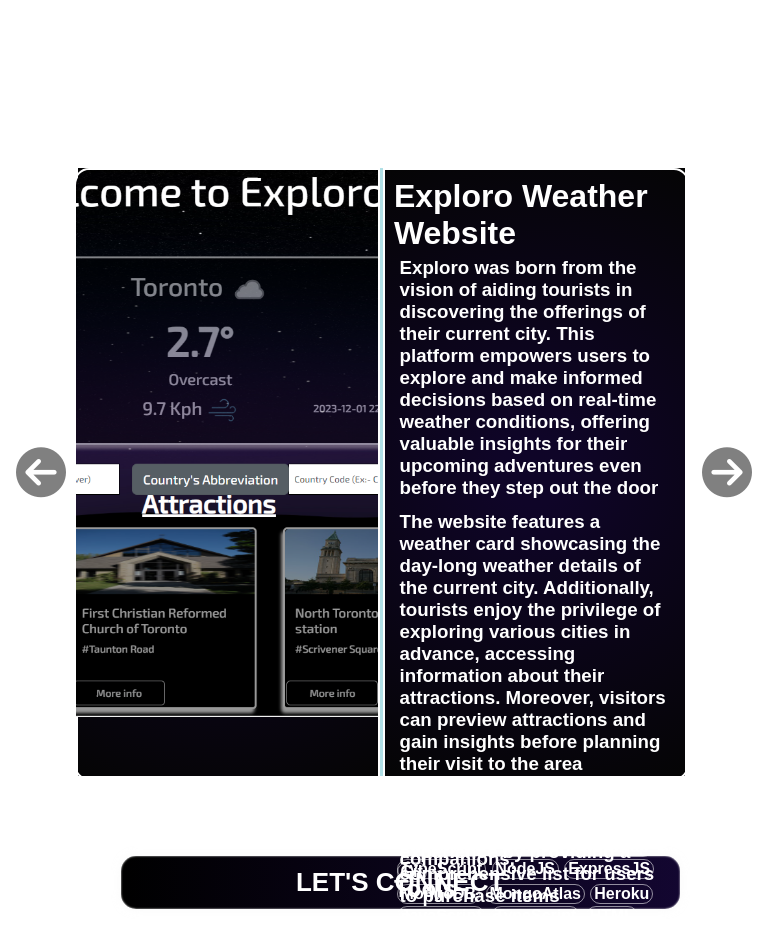
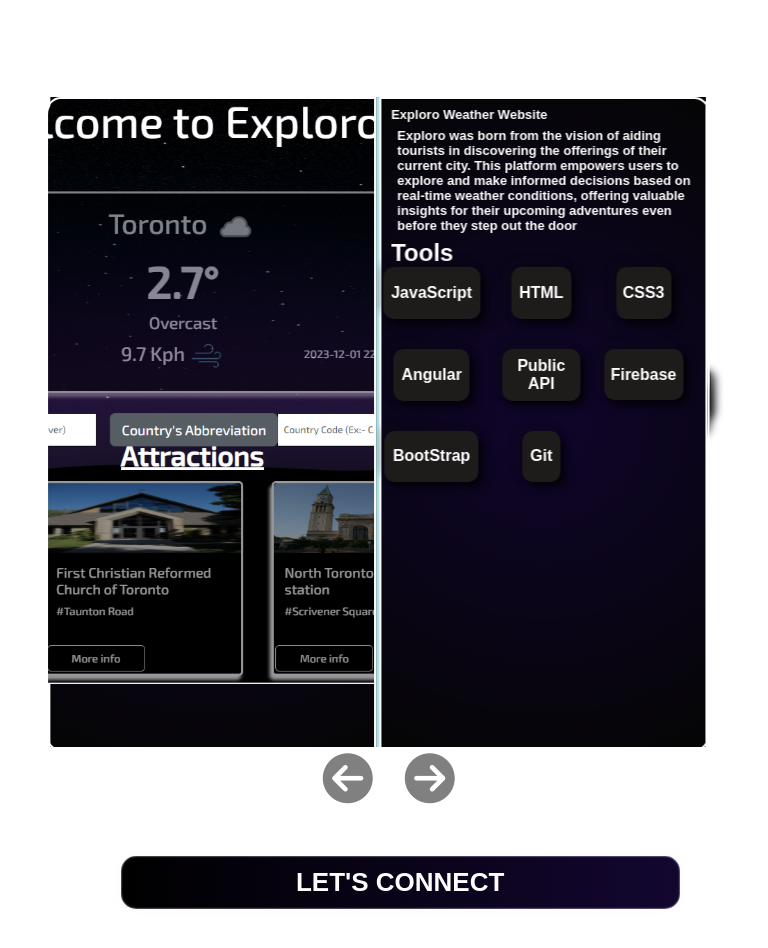
Before and after one commit to AbhiArora1998/Portfolio, a React (Create React App) app: page / in a window 768 px wide. Shown: the part 2140-3088 px from the top of the page. Built offline with nearby package versions, Linux system fonts and the light colour scheme.

Commit message:
website_testing_completed

```diff
--- a/src/App.css
+++ b/src/App.css
@@ -169,6 +169,28 @@
 padding-top: 5%;
 flex-direction: row-reverse;
 
+}
+
+.projectToolsContainer{
+  display: inline-grid;
+  gap: 30px;
+  grid-template-columns: auto auto auto auto auto;
+  text-align: center;
+
+  justify-items: center;
+
+}
+.flexStyleforProjectTools{
+  display: flex;
+  height: 50px;
+
+  border-radius: 10px;
+  box-shadow:  5px 5px 8px rgba(0, 0, 0, 0.737),
+             -5px -5px 8px #0f0f0f44;
+  border-radius: 10px;
+  background-color: #1E1B1B;
+  align-items: center;
+  padding: 1% 10%;
 }
 .centerDiv{
   width: fit-content;
@@ -478,19 +500,20 @@
 
 .projectContainer{
   display: flex;
-  justify-content: space-between;
+  justify-content: center;
   align-items: center;
   height: 95%;
   font-family: sans-serif;
+  min-height: 650px !important;
 }
 /* project > book  */
 
 .book{
 
   position: relative;
-  width: 80%;
-  height: 80%;
-  left: -32%;
+  width: 85%;
+  height: 80vh;
+  left: -35%;
  transform: translate(50%);
 
 }
@@ -504,7 +527,7 @@
   top: 0;
 
   perspective: 2000px;
-
+ min-height: 650px;
 }
 
 .front,.back{
@@ -609,6 +632,7 @@
  padding-left: 3%;
  padding-right: 3%;
 }
+
 .borderRadius{
   border: 1px solid rgba(255, 255, 255, 0.548);
   border-radius: 15px;
@@ -899,10 +923,69 @@
     color: white;
     text-decoration: none;
     border-radius: 15px;
+    text-align: center;
+  }
+
+  .projectToolsContainer{
+    display: inline-grid;
+    gap: 10px;
+    grid-template-columns: auto  auto  ;
+    text-align: center;
+
+    justify-items: center;
+
+  }
+  .flexStyleforProjectTools{
+    display: flex;
+    height: 50px;
+
+    border-radius: 10px;
+    box-shadow:  5px 5px 8px rgba(0, 0, 0, 0.737),
+               -5px -5px 8px #0f0f0f44;
+    border-radius: 10px;
+    background-color: #1E1B1B;
+    align-items: center;
+    padding: 1% 2%;
+  }
+}
+
+#next-btn, #prev-btn{
+  position: relative;
+  top: 48%;
+  left: 48%;
+  transform: translate(-100%, -0%);
+}
+
+@media screen and (max-width:1289px) {
+  /* Projects */
+  .aboutInfoProjects h1, .aboutInfoProjects h3{
+    font-size: small;
+
+  }
 
 
+}
+
+@media screen and (max-width:1289px) and (min-width:768px) {
+  .projectToolsContainer{
+    display: inline-grid;
+    gap: 30px;
+    grid-template-columns: auto auto auto  ;
     text-align: center;
 
+    justify-items: center;
 
   }
+  .flexStyleforProjectTools{
+    display: flex;
+    height: 50px;
+
+    border-radius: 10px;
+    box-shadow:  5px 5px 8px rgba(0, 0, 0, 0.737),
+               -5px -5px 8px #0f0f0f44;
+    border-radius: 10px;
+    background-color: #1E1B1B;
+    align-items: center;
+    padding: 1% 10%;
+  }
 }
--- a/src/components/Sections/Projects.jsx
+++ b/src/components/Sections/Projects.jsx
@@ -40,7 +40,7 @@
         if (currentLocation < maxLocation && paper1Ref.current) {
 
             setCurrentLocation((prevLocation) => {
-            console.log(prevLocation,"nextButton")
+                console.log(prevLocation, "nextButton")
 
                 switch (currentLocation) {
                     case 1:
@@ -76,13 +76,14 @@
                         throw new Error("unkown state")
                 }
 
-                return prevLocation + 1 });
+                return prevLocation + 1
+            });
         }
     }
     function goprevPage() {
         setCurrentLocation((prevLocation) => {
             if ((prevLocation) > 1 && paper1Ref.current) {
-                console.log((prevLocation),"backButton")
+                console.log((prevLocation), "backButton")
 
 
                 switch (prevLocation) {
@@ -120,26 +121,24 @@
                 }
 
             }
-            if(prevLocation <3){
+            if (prevLocation < 3) {
                 return prevLocation
             }
 
-            return prevLocation - 1 });
+            return prevLocation - 1
+        });
 
 
 
     }
 
 
-    return <div id="projectsScroll" style={{ height: "100vh" }}>
+    return <div id="projectsScroll" style={{ minHeight: "100vh" }}>
         <h1 className="title">
             Projects
         </h1>
         <div className="projectContainer">
-            <button ref={prevBtn} onClick={goprevPage} id="prev-btn">
-                <i className="fas fa-arrow-circle-left"></i>
 
-            </button>
             <div ref={book} id="book" className="book">
                 {/* paper 1 */}
                 <div ref={paper1Ref} id="p1" className="paper flipped ">
@@ -208,11 +207,15 @@
 
 
             </div>
-            <button ref={nextBtn} onClick={goNextpage} id="next-btn">
-                <i className="fas fa-arrow-circle-right"></i>
-            </button>
+
         </div>
+        <button ref={prevBtn} onClick={goprevPage} id="prev-btn">
+            <i className="fas fa-arrow-circle-left"></i>
 
+        </button>
+        <button ref={nextBtn} onClick={goNextpage} id="next-btn">
+            <i className="fas fa-arrow-circle-right"></i>
+        </button>
     </div>
 }
 
--- a/src/components/Sections/projectsInfo/projectsAbout.jsx
+++ b/src/components/Sections/projectsInfo/projectsAbout.jsx
@@ -12,13 +12,20 @@
 
         </div>
         <h2>Tools</h2>
-        <div style={{ display: "flex", justifyContent: "flex-start",flexWrap:"wrap", }}>
+        <div className="projectToolsContainer">
+            {props.data.projectTools.map((value,index) => {
+                return <div className="flexStyleforProjectTools" key={index} >
+                    <h4>{value}</h4>
+                </div>
+            })}
+        </div>
+        {/* <div style={{ display: "flex", justifyContent: "flex-start",flexWrap:"wrap", }}>
             {props.data.projectTools.map((value,index) => {
                 return <div style={{textAlign:"center"}} key={index} className="borderRadius">
                     <h4>{value}</h4>
                 </div>
             })}
-        </div>
+        </div> */}
     </div>
 }
 export default ProjectsAbout;
--- a/src/components/Sections/projectsInfo/projectsData.jsx
+++ b/src/components/Sections/projectsInfo/projectsData.jsx
@@ -10,7 +10,6 @@
         projectImg:exploro,
         projectTools:["JavaScript","HTML","CSS3","Angular","Public API","Firebase","BootStrap","Git"],
         projectAbout:["Exploro was born from the vision of aiding tourists in discovering the offerings of their current city. This platform empowers users to explore and make informed decisions based on real-time weather conditions, offering valuable insights for their upcoming adventures even before they step out the door",
-        "The website features a weather card showcasing the day-long weather details of the current city. Additionally, tourists enjoy the privilege of exploring various cities in advance, accessing information about their attractions. Moreover, visitors can preview attractions and gain insights before planning their visit to the area"
         ]
     },
     {
@@ -19,7 +18,6 @@
         projectImg:tindog,
         projectTools:["JavaScript","TypeScript","HTML","CSS3","Git Static Pages","BootStrap", "Git"],
         projectAbout:["The concept behind Tindog originated from the idea that everyone deserves companionship – even our furry friends. This unique dating platform is tailored for dogs to discover their potential matches. Additionally, it facilitates humans in finding friends with pets, encouraging joint walks and fostering new connections for both humans and their canine companions",
-        "This proof of concept aims to provide users with easy access to the Tindog app that will be available in future for download on both the App Store and Google Play Store. The website showcases user testimonials and fabricated profiles that have collaborated with us. Additionally, it offers insights into price ranges for potential matches across various breeds, aiding users in finding their preferred companions."
         ]
     },
     {
@@ -28,7 +26,6 @@
         projectImg:recipe,
         projectTools:["JavaScript","Firebase CI/CD pipeline","HTML","CSS3","TypeScript","FireBase database","BootStrap", "Git"],
         projectAbout:["The name of the website encapsulates its function. It serves as both a recipe book and a shopping basket, enabling users to discover delightful dishes and add recipe ingredients directly to their virtual shopping basket. This feature facilitates the seamless purchase and checking off of ingredients needed for the recipes. ",
-        "The recipe website consists of two main pages. The first page, the recipe section, enables users to access their previously saved recipes. Additionally, users can store new recipes and ingredients, building a comprehensive repository of diverse recipes. The second page, the shopping list, displays all the ingredients with their respective quantities, simplifying the shopping experience by providing a comprehensive list for users to purchase items"
         ]
     },
     {
@@ -37,7 +34,6 @@
         projectImg:todo,
         projectTools:["JavaScript","HTML","CSS3","TypeScript","NodeJS","ExpressJS","MongoDB","MongoAtlas","Heroku","BootStrap", "Git"],
         projectAbout:["The to-do list website serves as a solution for managing a multitude of tasks across various domains. Users can create, categorize, and organize their tasks according to different areas or groups. This functionality aids users in maintaining consistency, focus, and productivity, ensuring they stay on top of their commitments.",
-        "The website leverages MongoDB to efficiently store and categorize user data. Users can seamlessly add tasks to their to-do lists by entering the task details and clicking the plus sign. Completed tasks can be easily removed by checking off the corresponding checkbox, streamlining task management and completion"
         ]
     }
 
```
